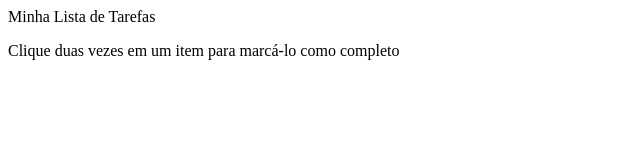
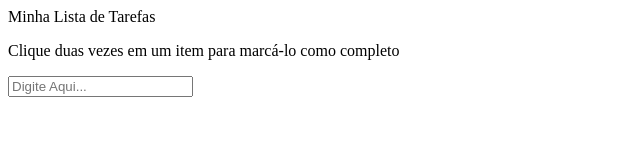
Before and after one commit to venturinn/05-trybe-project-todo-list, a website: page index.html in a window 1280 px wide. Shown: the whole page, without its empty margins (0-640 px from the left). Drawn offline with Linux system fonts and the light colour scheme.

Commit message:
Adicionado requisito 03.

```diff
--- a/index.html
+++ b/index.html
@@ -14,8 +14,7 @@
     <head>Minha Lista de Tarefas</head>
 
     <p id="funcionamento">Clique duas vezes em um item para marcá-lo como completo</p>
-
-
+    <input id="texto-tarefa" type="text"placeholder="Digite Aqui...">
 
 
     <script src="script.js"></script>
```
